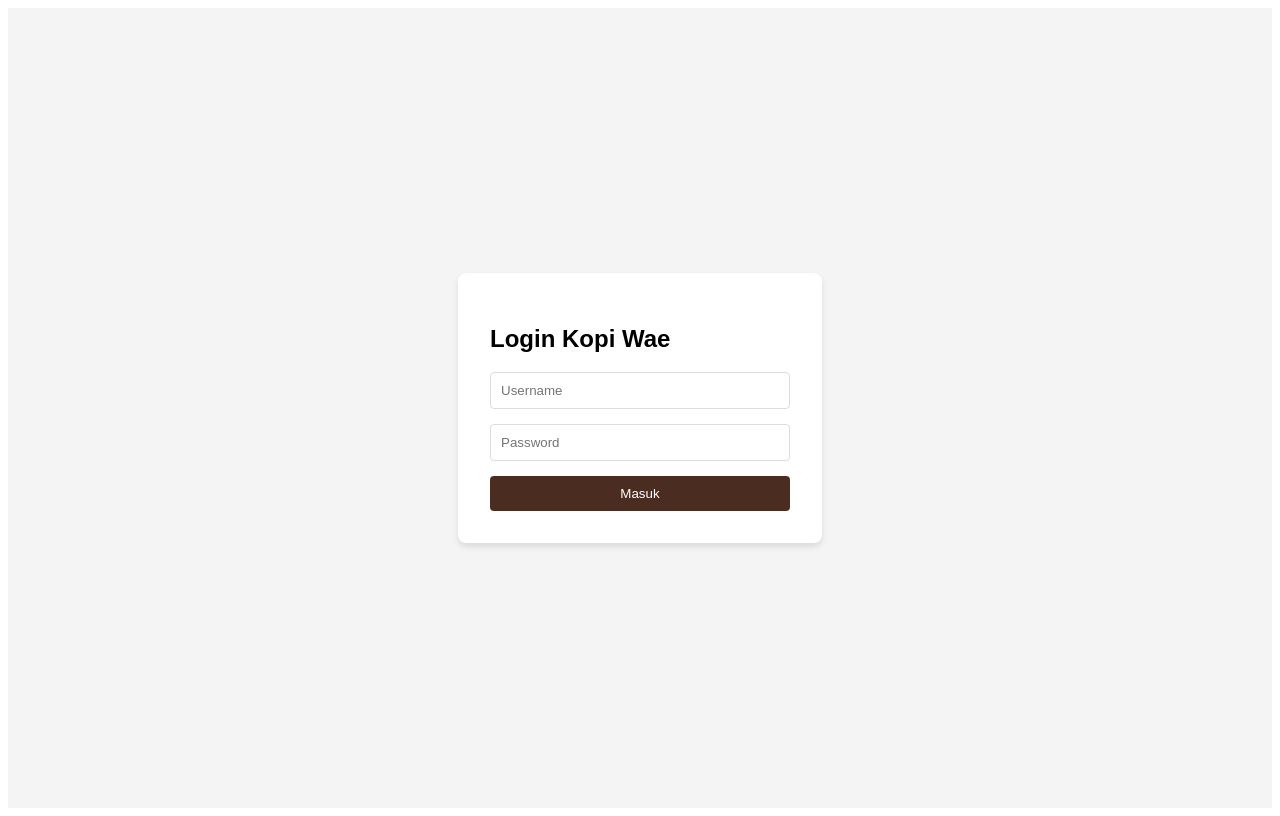
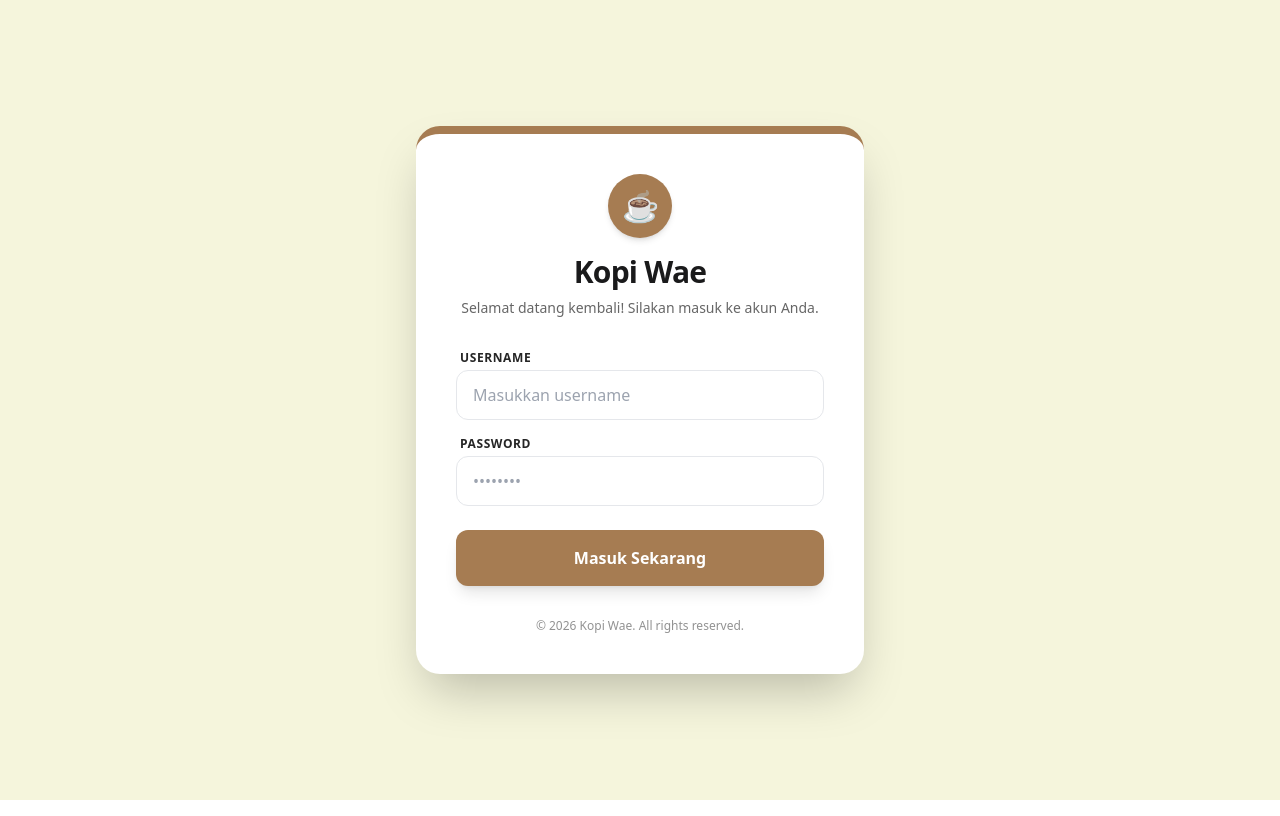
Before and after one commit to ravinradityaaa/project-web-coffee-shop, a React (Vite) app: page / in a window 1280 px wide. Built offline with nearby package versions, Linux system fonts and the light colour scheme; the HTML template or start-up script is replaced by a standard one.

Commit message:
change color page login

```diff
--- a/index.html
+++ b/index.html
@@ -2,6 +2,22 @@
 <html lang="en">
   <head>
     <meta charset="UTF-8" />
+    <script src="https://cdn.tailwindcss.com"></script>
+<script>
+  tailwind.config = {
+    theme: {
+      extend: {
+        colors: {
+          'primary-dark': '#1A1A1B',
+          'accent-gold': '#A67C52',
+          'primary-cream': '#F5F5DC',
+          'secondary-dark': '#252525',
+          'hover-gold': '#8E6A45',
+        }
+      }
+    }
+  }
+</script>
     <link rel="icon" type="image/svg+xml" href="/favicon.svg" />
     <meta name="viewport" content="width=device-width, initial-scale=1.0" />
     <title>coffee-shop-online</title>
--- a/src/pages/user/Login.jsx
+++ b/src/pages/user/Login.jsx
@@ -1,4 +1,3 @@
-// src/pages/user/Login.jsx
 import { useState } from 'react';
 
 export default function Login({ onLogin }) {
@@ -7,35 +6,80 @@ export default function Login({ onLogin }) {
 
   const handleSubmit = (e) => {
     e.preventDefault();
-
-    // Logika Login Sederhana
     if (username === 'admin' && password === '123') {
       onLogin('admin');
     } else if (username === 'user' && password === '123') {
       onLogin('user');
     } else {
-      alert('Username atau Password salah! (admin/123 atau user/123)');
+      alert('Username atau Password salah!');
     }
   };
 
   return (
-    <div className="login-container">
-      <form className="login-form" onSubmit={handleSubmit}>
-        <h2>Login Kopi Wae</h2>
+    // Menggunakan Primary Cream (#F5F5DC) sebagai latar belakang utama
+    <div className="min-h-screen flex items-center justify-center bg-primary-cream px-4">
+
+      {/* Card dengan aksen Border Accent Gold (#A67C52) */}
+      <div className="max-w-md w-full space-y-8 bg-white p-10 rounded-3xl shadow-2xl border-t-8 border-accent-gold">
+
+        <div className="text-center">
+          {/* Ikon menggunakan Accent Gold (#A67C52) */}
+          <div className="mx-auto h-16 w-16 bg-accent-gold rounded-full mb-4 flex items-center justify-center shadow-md">
+             <span className="text-white text-3xl">☕</span>
+          </div>
+          {/* Teks menggunakan Primary Dark (#1A1A1B) */}
+          <h2 className="text-3xl font-bold text-primary-dark tracking-tight">
+            Kopi Wae
+          </h2>
+          <p className="mt-2 text-sm text-secondary-dark/70">
+            Selamat datang kembali! Silakan masuk ke akun Anda.
+          </p>
+        </div>
+
+        <form className="mt-8 space-y-6" onSubmit={handleSubmit}>
+          <div className="space-y-4">
+            <div>
+              <label className="block text-xs font-semibold text-secondary-dark uppercase tracking-wider ml-1 mb-1">
+                Username
+              </label>
               <input
                 type="text"
-          placeholder="Username"
+                required
+                className="block w-full px-4 py-3 bg-white border border-gray-200 rounded-xl focus:ring-2 focus:ring-accent-gold focus:border-transparent transition-all outline-none"
+                placeholder="Masukkan username"
                 value={username}
                 onChange={(e) => setUsername(e.target.value)}
               />
+            </div>
+
+            <div>
+              <label className="block text-xs font-semibold text-secondary-dark uppercase tracking-wider ml-1 mb-1">
+                Password
+              </label>
               <input
                 type="password"
-          placeholder="Password"
+                required
+                className="block w-full px-4 py-3 bg-white border border-gray-200 rounded-xl focus:ring-2 focus:ring-accent-gold focus:border-transparent transition-all outline-none"
+                placeholder="••••••••"
                 value={password}
                 onChange={(e) => setPassword(e.target.value)}
               />
-        <button type="submit">Masuk</button>
+            </div>
+          </div>
+
+          {/* Tombol menggunakan Accent Gold (#A67C52) dan Hover Gold (#8E6A45) */}
+          <button
+            type="submit"
+            className="w-full py-4 rounded-xl text-white bg-accent-gold hover:bg-hover-gold font-bold shadow-lg transition-all duration-300 transform hover:scale-[1.01] active:scale-[0.98]"
+          >
+            Masuk Sekarang
+          </button>
         </form>
+
+        <p className="text-center text-xs text-secondary-dark/50 mt-6 font-medium">
+          © 2026 Kopi Wae. All rights reserved.
+        </p>
+      </div>
     </div>
   );
 }
```
Lines whose indentation alone changed are shown as unchanged.
